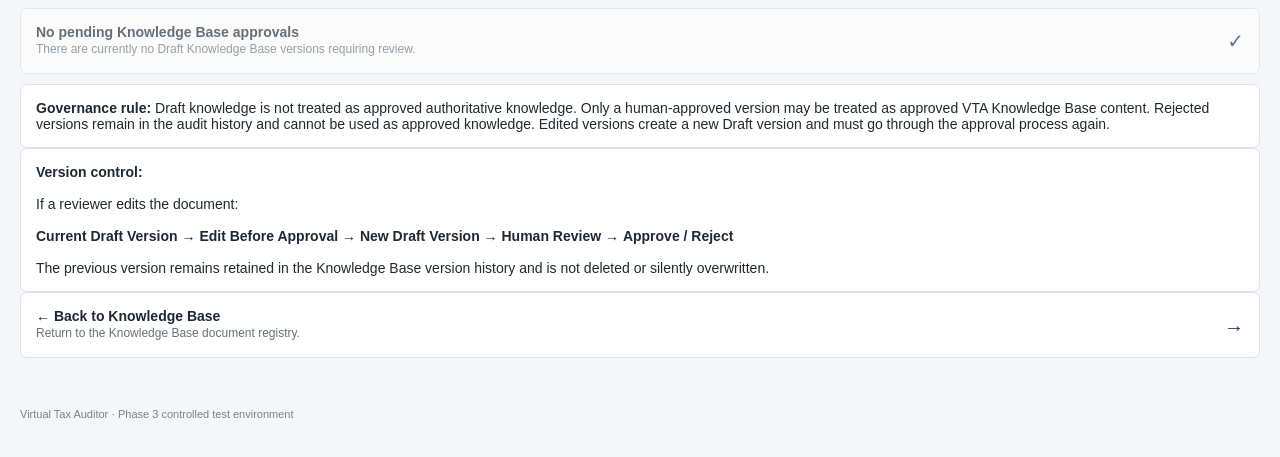
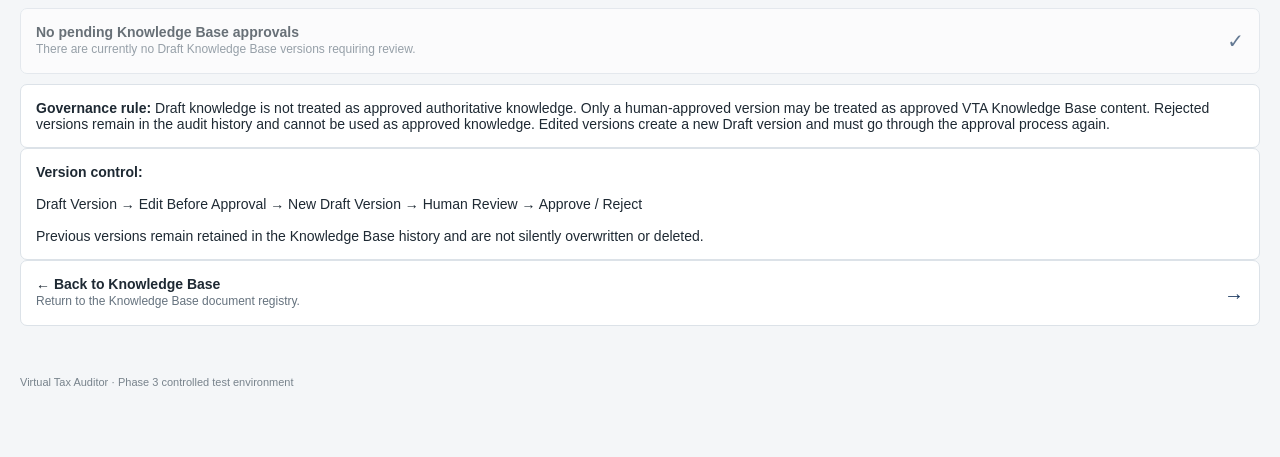
Before and after one commit to Jackug/virtual-tax-auditor-phase3, a Flask app: page /knowledge-base/approvals in a window 1280 px wide. Shown: the part 247-704 px from the top of the page. Run offline with Flask 3, Linux system fonts and the light colour scheme; the visitor is signed in with stand-in values (Sample User, id 1); data that the repository does not hold is empty.

Commit message:
Update knowledge_approval_queue.html

```diff
--- a/templates/knowledge_approval_queue.html
+++ b/templates/knowledge_approval_queue.html
@@ -144,13 +144,12 @@
     <hr style="margin:20px 0;">
 
 
-    <!-- REVIEW COMMENTS -->
-
     <form method="post"
           action="{{ url_for(
               'knowledge_base_review',
               document_id=item['id']
           ) }}">
+
 
       <label for="comments_{{ item['id'] }}">
 
@@ -166,12 +165,14 @@
         name="comments"
         rows="5"
         required
-        style="width:100%; box-sizing:border-box; margin-top:8px;"
+        style="
+          width:100%;
+          box-sizing:border-box;
+          margin-top:8px;
+        "
         placeholder="Enter the reason for approving or rejecting this Knowledge Base version."
       ></textarea>
 
-
-      <!-- ACTIONS -->
 
       <div
         style="
@@ -193,11 +194,11 @@
           ) }}"
           style="
             display:inline-block;
-            padding:6px 12px;
+            padding:8px 14px;
             text-decoration:none;
-            border:1px solid #999;
-            border-radius:3px;
-            background:#f5f5f5;
+            border:1px solid #777;
+            border-radius:4px;
+            background:#f4f4f4;
             color:#111;
           "
         >
@@ -243,27 +244,29 @@
     </form>
 
 
-    <!-- EDITING EXPLANATION -->
-
     <div
       class="muted"
       style="
         margin-top:15px;
-        padding:10px;
+        padding:12px;
         border-left:3px solid #777;
       "
     >
 
       <b>Edit Before Approval:</b>
 
-      If the reviewer identifies an error, omission or amendment that should
-      be made before approval, select this option. The system will open the
-      controlled Knowledge Base editing page.
+      If the reviewer identifies an error, omission, outdated information,
+      incorrect metadata, or another amendment that should be made before
+      approval, select <b>Edit Before Approval</b>.
 
       <br><br>
 
-      The original version will not be overwritten. The amendment will be
-      saved as a new Draft version and will require human approval again.
+      The original version will not be overwritten.
+
+      <br><br>
+
+      The amendment will be registered as a new Draft version and must go
+      through human approval again.
 
     </div>
 
@@ -300,8 +303,6 @@
 {% endif %}
 
 
-<!-- GOVERNANCE -->
-
 <div class="notice">
 
   <b>Governance rule:</b>
@@ -320,37 +321,29 @@
 </div>
 
 
-<!-- VERSION CONTROL EXPLANATION -->
-
 <div class="notice">
 
   <b>Version control:</b>
 
   <br><br>
 
-  If a reviewer edits the document:
+  Draft Version
+  →
+  Edit Before Approval
+  →
+  New Draft Version
+  →
+  Human Review
+  →
+  Approve / Reject
 
   <br><br>
 
-  <b>Current Draft Version</b>
-  →
-  <b>Edit Before Approval</b>
-  →
-  <b>New Draft Version</b>
-  →
-  <b>Human Review</b>
-  →
-  <b>Approve / Reject</b>
-
-  <br><br>
-
-  The previous version remains retained in the Knowledge Base version history
-  and is not deleted or silently overwritten.
+  Previous versions remain retained in the Knowledge Base history and are not
+  silently overwritten or deleted.
 
 </div>
 
-
-<!-- BACK TO KNOWLEDGE BASE -->
 
 <a
   class="task"
@@ -369,12 +362,10 @@
 
   </div>
 
-
   <div class="arrow">
     →
   </div>
 
 </a>
 
-
 {% endblock %}
```
